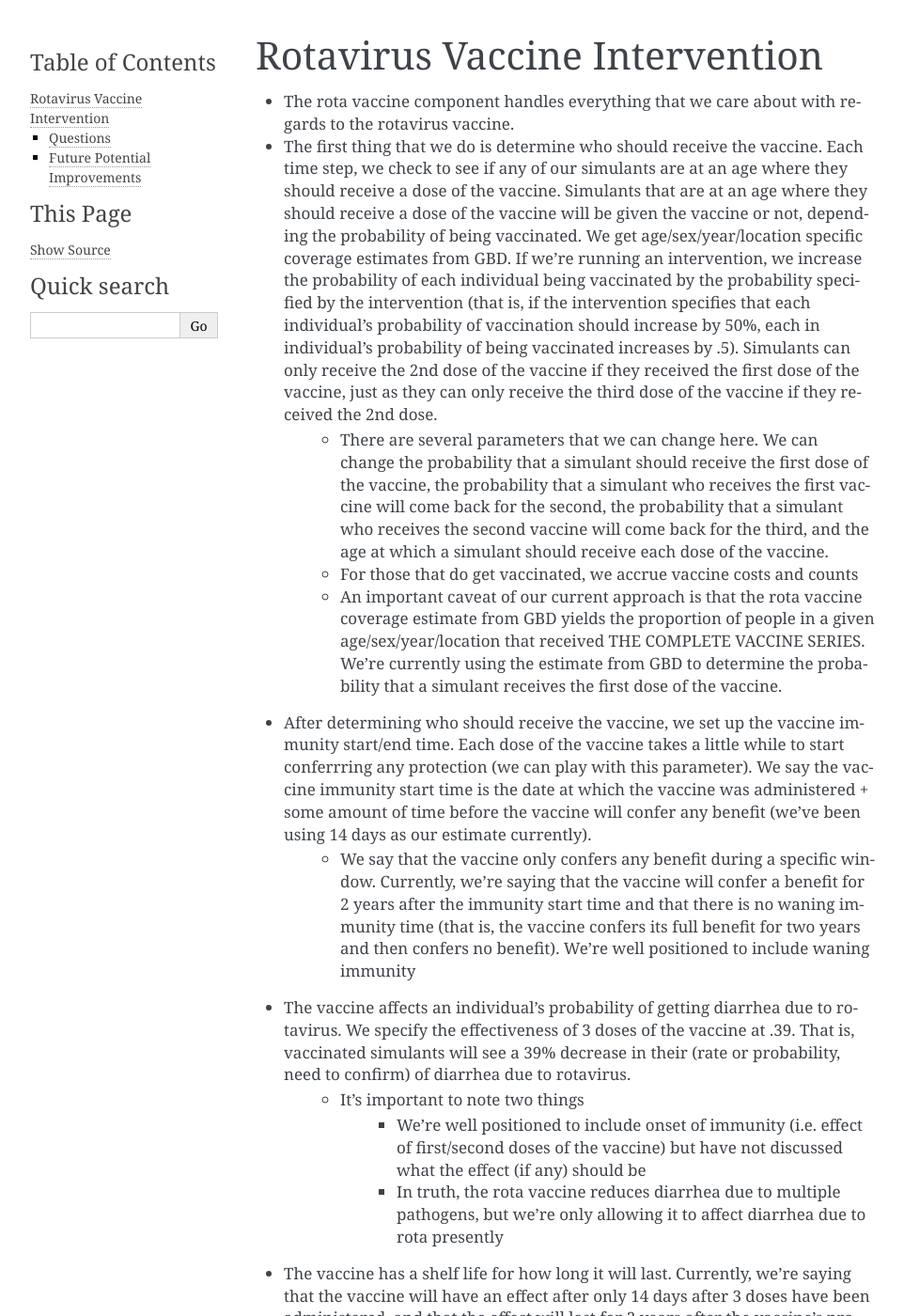
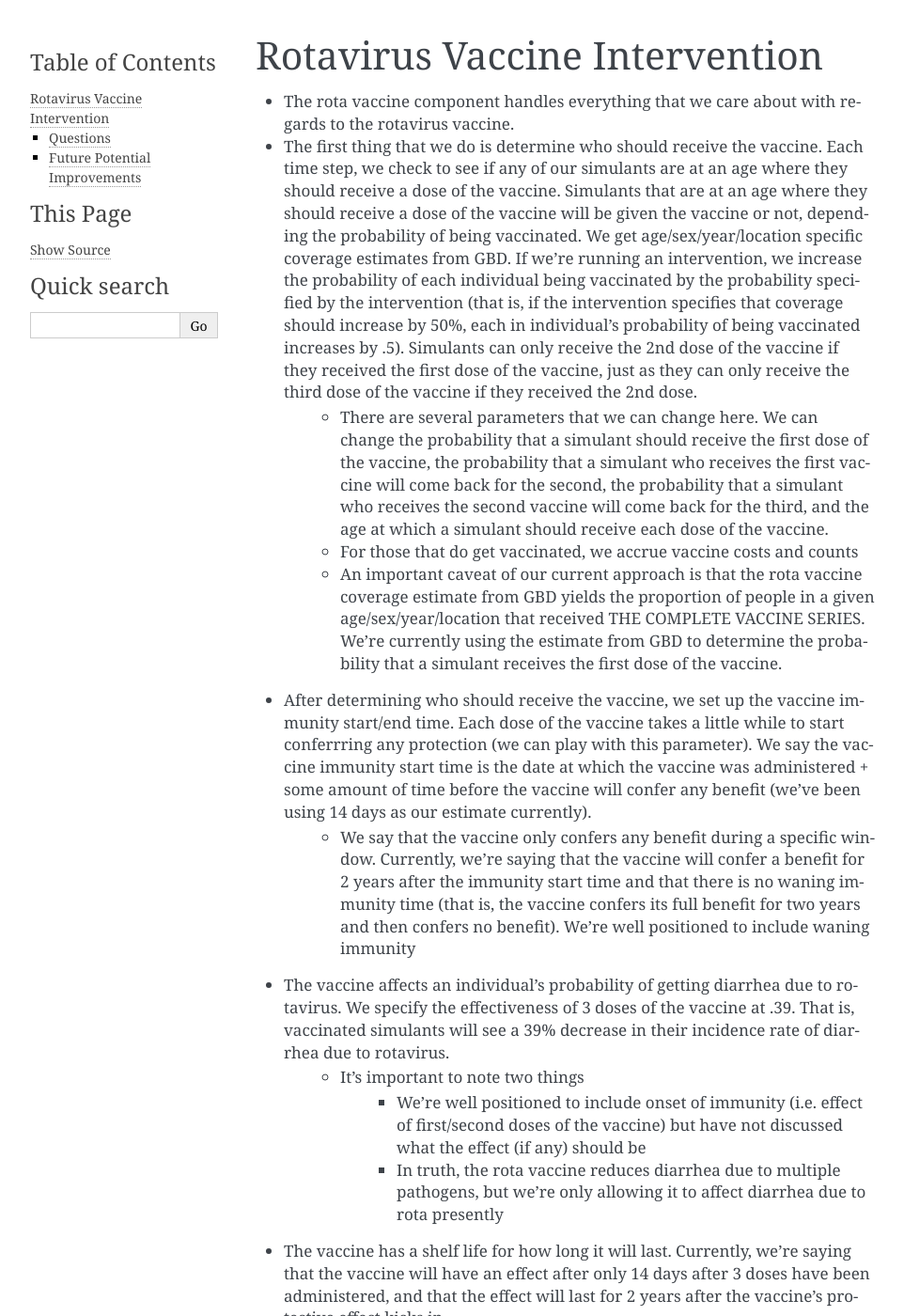
Before and after one commit to ihmeuw/vivarium_public_health, a Sphinx documentation site: the page built from docs/diarrhea_model_docs/rota_vaccine.rst, in a window 1280 px wide and 1400 px high. Shown: the whole window at 94% size, without its empty margins (148-1110 px from the left). Built offline with Sphinx 7.4.7, drawn with Linux system fonts in a browser that asks for light colours.

Commit message:
few tweaks to documentation

```diff
--- a/docs/diarrhea_model_docs/ors.rst
+++ b/docs/diarrhea_model_docs/ors.rst
@@ -3,7 +3,7 @@ ORS Intervention
 - The ORS supplementation component handles everything with regards to ORS that we care about
 - How is ORS modeled in GBD?
     - The ABSENCE of ORS is a risk. Like all other risks in GBD, there is a PAF, relative risk, and exposure associated with the lack of ORS.
-    - The PAF and relative risk affect the diarrhea excess mortality rate. We first calculate an ORS-deleted diarrhea mortality rate (diarrhea excess mortality rate * (1 - PAF)). For those that are exposed to the risk (i.e. people that get diarrhea but not ORS), we multipy the ORS-deleted excess mortality rate by the relative risk (diarrhea excess mortality rate * (1 - PAF) * rr).
+    - The PAF and relative risk affect the diarrhea excess mortality rate. We first calculate the lack-of-ORS-deleted diarrhea mortality rate (diarrhea excess mortality rate * (1 - PAF)). For those that are exposed to the risk (i.e. people that get diarrhea but not ORS), we multipy the lack-of-ORS-deleted excess mortality rate by the relative risk (diarrhea excess mortality rate * (1 - PAF) * rr).
 - How is ORS handled in CEAM?
     - The ORS component is structured as follows
         - We gather all relevant data (lack of ORS exposure, PAF, rr, and outpatient visit cost*)
--- a/docs/diarrhea_model_docs/rota_vaccine.rst
+++ b/docs/diarrhea_model_docs/rota_vaccine.rst
@@ -1,14 +1,14 @@
 Rotavirus Vaccine Intervention
 ==============================
 - The rota vaccine component handles everything that we care about with regards to the rotavirus vaccine.
-- The first thing that we do is determine who should receive the vaccine. Each time step, we check to see if any of our simulants are at an age where they should receive a dose of the vaccine. Simulants that are at an age where they should receive a dose of the vaccine will be given the vaccine or not, depending the probability of being vaccinated. We get age/sex/year/location specific coverage estimates from GBD. If we're running an intervention, we increase the probability of each individual being vaccinated by the probability specified by the intervention (that is, if the intervention specifies that each individual's probability of vaccination should increase by 50%, each in individual's probability of being vaccinated increases by .5). Simulants can only receive the 2nd dose of the vaccine if they received the first dose of the vaccine, just as they can only receive the third dose of the vaccine if they received the 2nd dose.
+- The first thing that we do is determine who should receive the vaccine. Each time step, we check to see if any of our simulants are at an age where they should receive a dose of the vaccine. Simulants that are at an age where they should receive a dose of the vaccine will be given the vaccine or not, depending the probability of being vaccinated. We get age/sex/year/location specific coverage estimates from GBD. If we're running an intervention, we increase the probability of each individual being vaccinated by the probability specified by the intervention (that is, if the intervention specifies that coverage should increase by 50%, each in individual's probability of being vaccinated increases by .5). Simulants can only receive the 2nd dose of the vaccine if they received the first dose of the vaccine, just as they can only receive the third dose of the vaccine if they received the 2nd dose.
     - There are several parameters that we can change here. We can change the probability that a simulant should receive the first dose of the vaccine, the probability that a simulant who receives the first vaccine will come back for the second, the probability that a simulant who receives the second vaccine will come back for the third, and the age at which a simulant should receive each dose of the vaccine.
     - For those that do get vaccinated, we accrue vaccine costs and counts
     - An important caveat of our current approach is that the rota vaccine coverage estimate from GBD yields the proportion of people in a given age/sex/year/location that received THE COMPLETE VACCINE SERIES. We're currently using the estimate from GBD to determine the probability that a simulant receives the first dose of the vaccine.
 - After determining who should receive the vaccine, we set up the vaccine immunity start/end time. Each dose of the vaccine takes a little while to start conferrring any protection (we can play with this parameter). We say the vaccine immunity start time is the date at which the vaccine was administered + some amount of time before the vaccine will confer any benefit (we've been using 14 days as our estimate currently).
     - We say that the vaccine only confers any benefit during a specific window. Currently, we're saying that the vaccine will confer
       a benefit for 2 years after the immunity start time and that there is no waning immunity time (that is, the vaccine confers its full benefit for two years and then confers no benefit). We're well positioned to include waning immunity
-- The vaccine affects an individual's probability of getting diarrhea due to rotavirus. We specify the effectiveness of 3 doses of the vaccine at .39. That is, vaccinated simulants will see a 39% decrease in their (rate or probability, need to confirm) of diarrhea due to rotavirus.
+- The vaccine affects an individual's probability of getting diarrhea due to rotavirus. We specify the effectiveness of 3 doses of the vaccine at .39. That is, vaccinated simulants will see a 39% decrease in their incidence rate of diarrhea due to rotavirus.
     - It's important to note two things
         - We're well positioned to include onset of immunity (i.e. effect of first/second doses of the vaccine) but have not discussed what the effect (if any) should be
         - In truth, the rota vaccine reduces diarrhea due to multiple pathogens, but we're only allowing it to affect diarrhea due to rota presently
```
